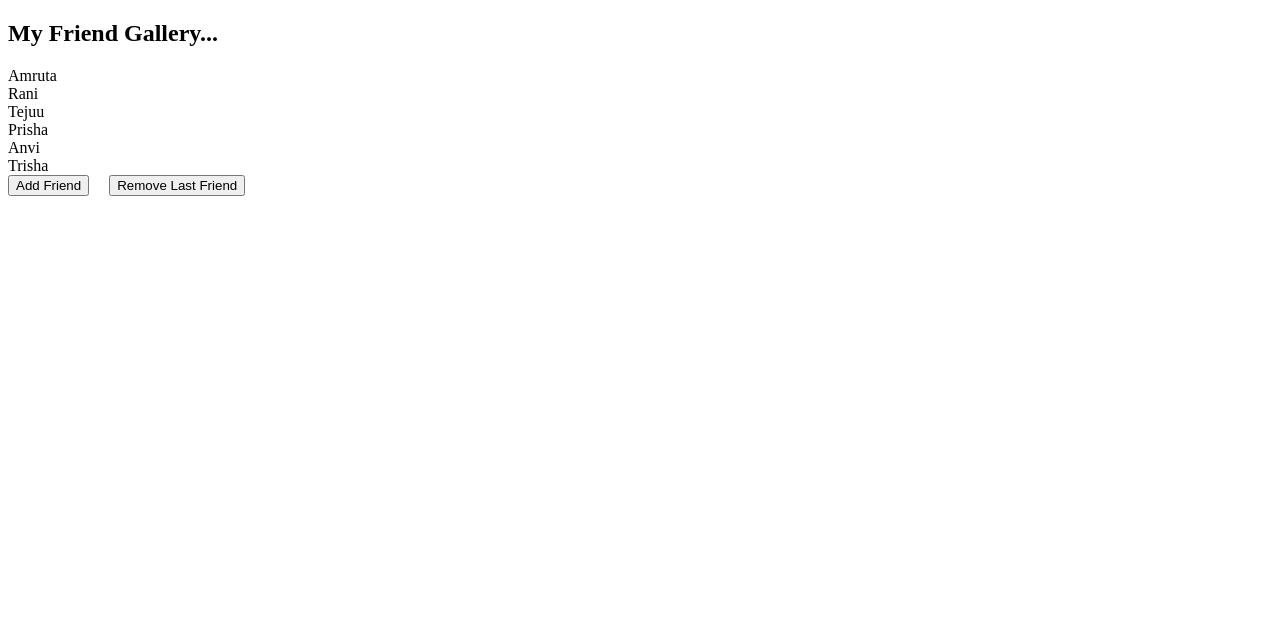
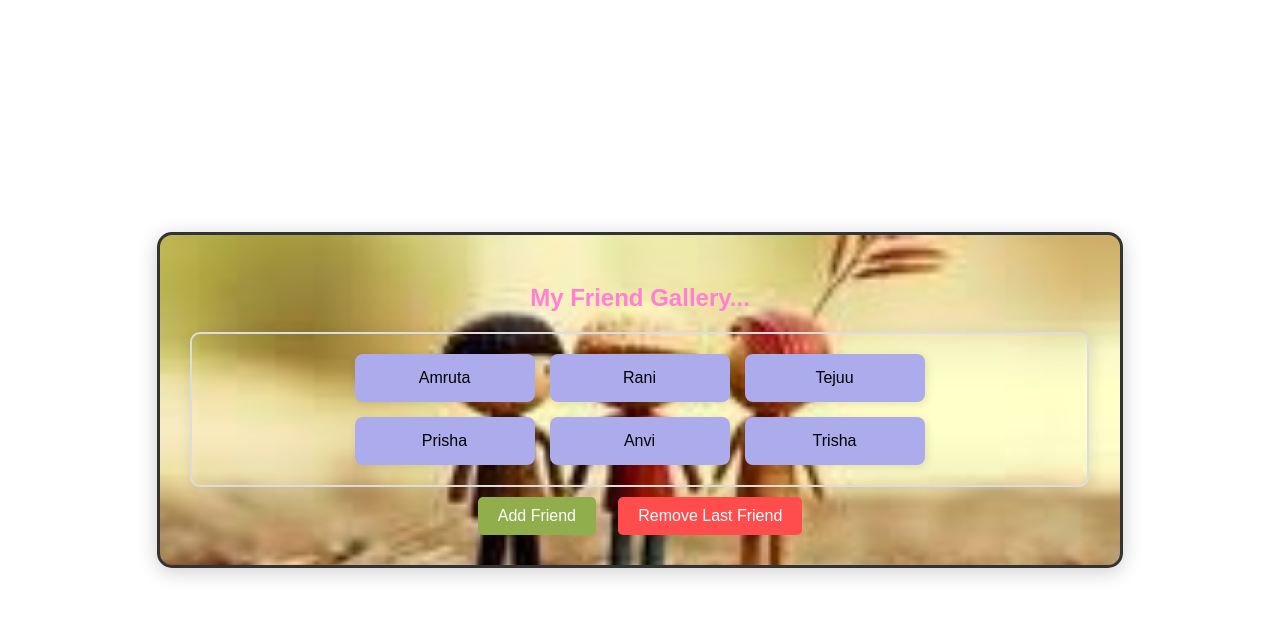
Before and after one commit to TechShruti03/cardDemo, a plain HTML site: page index.html in a window 1280 px wide. Drawn offline with Linux system fonts and the light colour scheme.

Commit message:
css added

```diff
--- a/index.html
+++ b/index.html
@@ -4,9 +4,93 @@
     <meta charset="UTF-8">
     <meta name="viewport" content="width=device-width, initial-scale=1.0">
     <title>Friend Cards</title>
+    <style>
+        body {
+            font-family: Arial, sans-serif;
+            display: flex;
+            justify-content: center;
+            align-items: center;
+            min-height: 100vh;
+            margin: 0;
 
+        }
+        .heading{
+            color: #ff80d5;
+        }
 
+        .outer-box {
+            border: 3px solid #333;
+            border-radius: 15px;
+            padding: 30px;
+            box-shadow: 0 4px 20px rgba(0, 0, 0, 0.2);
+            background-color: #ffffff;
+            width: 80%;
+            max-width: 900px;
+            text-align: center;
+            background-image: url('img/bgimg1.jpeg');
+            background-repeat: no-repeat;
+            background-size: cover;
+        }
 
+        .container {
+            border: 2px solid #ddd;
+            padding: 20px;
+            border-radius: 10px;
+            box-shadow: 2px 2px 15px rgba(0, 0, 0, 0.1);
+            width: 95%;
+            margin-top: 20px;
+            display: flex;
+            justify-content: center;
+        }
+
+        .card-container {
+            display: flex;
+            flex-wrap: wrap;
+            gap: 15px;
+            justify-content: center;
+            align-items: center;
+            width: 100%;
+            max-width: 600px;
+        }
+
+        .card {
+            background: rgb(172, 172, 237);
+            padding: 15px;
+            border-radius: 8px;
+            box-shadow: 2px 2px 10px rgba(0, 0, 0, 0.1);
+            text-align: center;
+            width: 150px;
+        }
+
+        .btn1 {
+            margin-top: 10px;
+            padding: 10px 20px;
+            font-size: 16px;
+            background-color: #90af4c;
+            color: white;
+            border: none;
+            border-radius: 5px;
+            cursor: pointer;
+        }
+        .btn2{
+            margin-top: 10px;
+            padding: 10px 20px;
+            font-size: 16px;
+            background-color: #ff4d4d;
+            color: white;
+            border: none;
+            border-radius: 5px;
+            cursor: pointer;
+        }
+
+        .btn1:hover {
+            background-color: #45a049;
+        }
+
+        .btn2:hover{
+            background-color:#ff1a1a ;
+        }
+    </style>
 </head>
 <body>
     <div class="outer-box">
```
